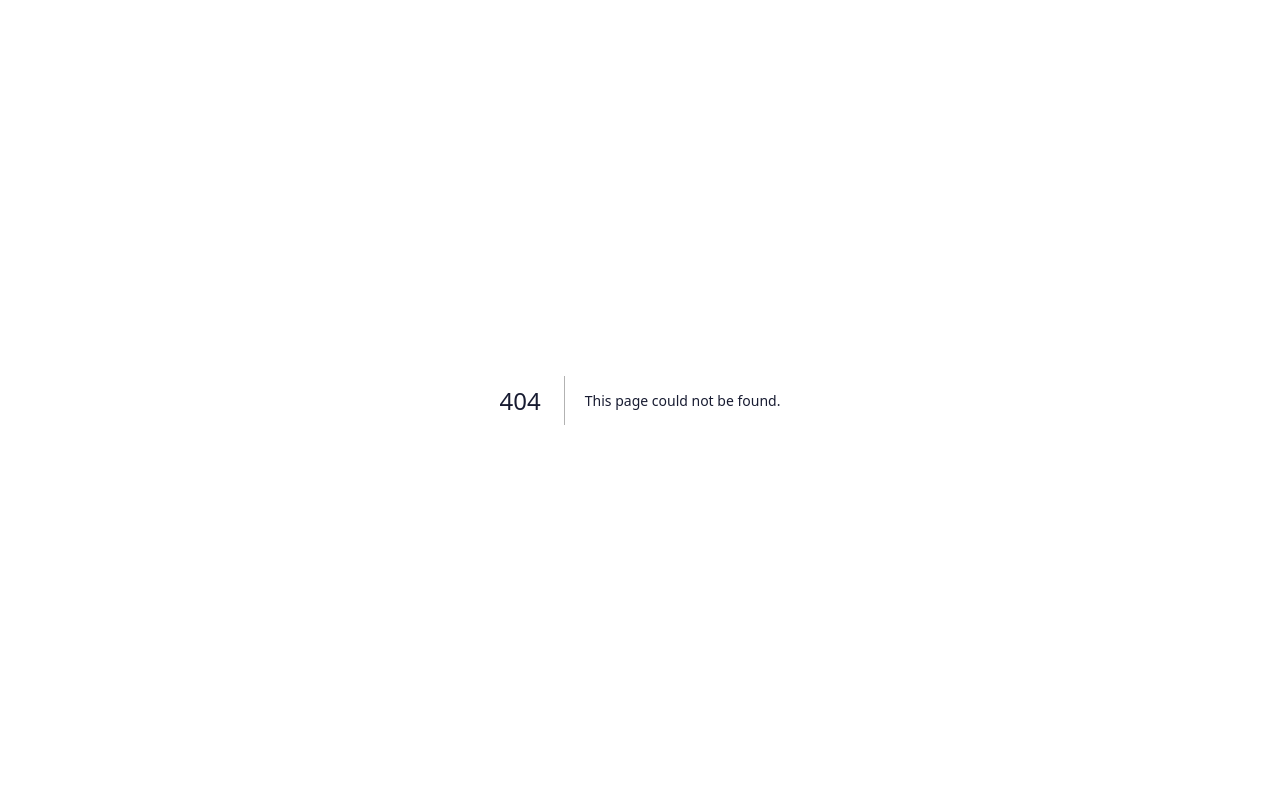
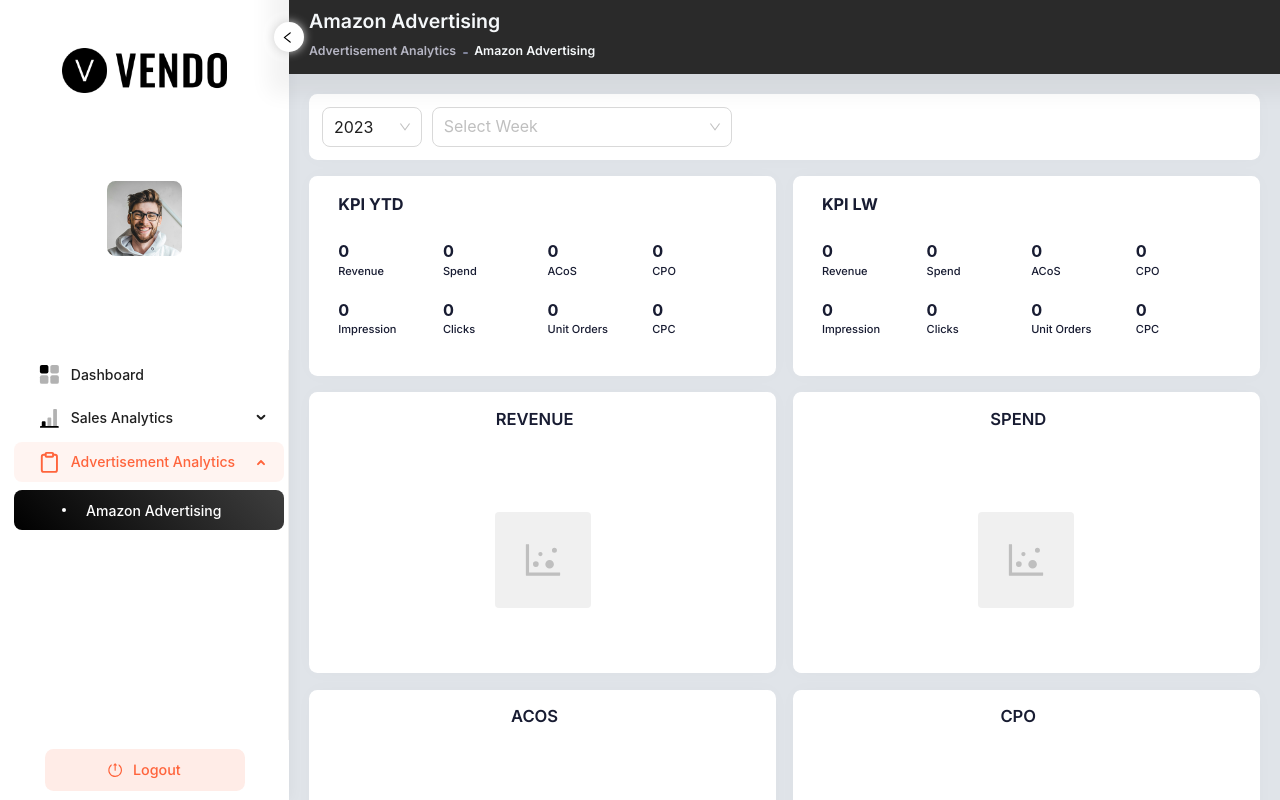
Before and after one commit to HaroonSarfraz/vendocommerce_front, a Next.js app: page /advertising-analytics/advertising-data in a window 1280 px wide. Before the commit this address had no page. Built offline with nearby package versions, Linux system fonts and the light colour scheme.

Commit message:
amazon advertising page design completed

```diff
--- /dev/null
+++ b/pages/advertising-analytics/advertising-data/index.js
@@ -0,0 +1,53 @@
+import { useState } from "react";
+import dynamic from "next/dynamic";
+import { TopBarFilter } from "@/src/components/sales-analytics/sales";
+import KPITable from "@/src/components/advertising-analytics/advertising-data/KPITable";
+import Graph from "@/src/components/advertising-analytics/advertising-data/Graph";
+
+const DashboardLayout = dynamic(() => import("@/src/layouts/DashboardLayout"), {
+  ssr: false,
+});
+
+export default function Users() {
+  const [filter, setFilter] = useState({
+    week: [],
+    year: 2023,
+  });
+
+  return (
+    <DashboardLayout>
+      <div className="content d-flex flex-column flex-column-fluid">
+        <div className="container-fluid">
+          {TopBarFilter(filter, setFilter, "Week")}
+
+          <div className="row gx-5 gx-xl-5">
+            <div className="col-xl-6 h-550px h-md-100">
+              <KPITable heading="KPI YTD" />
+            </div>
+            <div className="col-xl-6 h-550px h-md-100">
+              <KPITable heading="KPI LW" />
+            </div>
+          </div>
+
+          <div className="row gx-5 gx-xl-5">
+            <div className="col-xl-6 mb-5">
+              <Graph heading="REVENUE" loading={true} />
+            </div>
+            <div className="col-xl-6 mb-5">
+              <Graph heading="SPEND" loading={true} />
+            </div>
+            <div className="col-xl-6 mb-5">
+              <Graph heading="ACOS" loading={true} />
+            </div>
+            <div className="col-xl-6 mb-5">
+              <Graph heading="CPO" loading={true} />
+            </div>
+            <div className="col-xl-6 mb-5">
+              <Graph heading="TOTAL SALES & ACOS" loading={false} chartData={true} />
+            </div>
+          </div>
+        </div>
+      </div>
+    </DashboardLayout>
+  );
+}
--- a/src/assets/icons/index.js
+++ b/src/assets/icons/index.js
@@ -1172,6 +1172,25 @@
           </svg>
         );
 
+      case "clipboard":
+        return (
+          <svg
+            xmlns="http://www.w3.org/2000/svg"
+            width="24"
+            height="24"
+            viewBox="0 0 24 24"
+            fill="none"
+            stroke="currentColor"
+            stroke-width="2"
+            stroke-linecap="round"
+            stroke-linejoin="round"
+            class="feather feather-clipboard"
+          >
+            <path d="M16 4h2a2 2 0 0 1 2 2v14a2 2 0 0 1-2 2H6a2 2 0 0 1-2-2V6a2 2 0 0 1 2-2h2"></path>
+            <rect x="8" y="2" width="8" height="4" rx="1" ry="1"></rect>
+          </svg>
+        );
+
       default:
         return <span>NA</span>;
     }
--- /dev/null
+++ b/src/components/advertising-analytics/advertising-data/Details.js
@@ -0,0 +1,59 @@
+import Tooltip from '@/src/components/tooltip';
+import { Skeleton, Statistic } from 'antd';
+import CountUp from 'react-countup';
+
+const checkFloor = (srt) => {
+  if (srt > Math.floor(srt)) {
+    return true;
+  } else {
+    return false;
+  }
+};
+
+const formatter = (value) => (
+  <CountUp
+    decimals={checkFloor(value) ? 2 : 0}
+    end={value}
+    separator={checkFloor(value) ? '' : ','}
+  />
+);
+
+export default function Details( props ) {
+  const { data = [], loading = true } = props;
+
+  const getValue = (value, type) => {
+    return String(value).replace(type ? /[^a-zA-Z0-9-. ]/g : /[^$-% ]/g, '');
+  };
+
+  return data?.map((d, i) =>
+    loading ? (
+      title2Loading()
+    ) : (
+      <div className='col-lg-3 col-md-4 col-sm-6 mb-1' key={i}>
+        <h4 className='mb-0 fw-boldest d-flex align-items-center'>
+          {getValue(d?.value, false) !== '%' ? getValue(d?.value, false) : ''}
+          <Statistic
+            valueStyle={{
+              fontWeight: 700,
+              color: '#181c32',
+              fontSize: '1.25rem',
+              position: 'relative'
+            }}
+            value={getValue(d?.value, true)}
+            formatter={formatter}
+          />
+          {getValue(d?.value, false) === '%' ? '%' : ''}
+        </h4>
+        <h6 className='fw-bold fs-8'>
+          <Tooltip rule row={1}>
+            {d?.title || '-'}
+          </Tooltip>
+        </h6>
+      </div>
+    )
+  );
+}
+
+function title2Loading() {
+  return <Skeleton.Input size='small' active={true} />;
+}
--- /dev/null
+++ b/src/components/advertising-analytics/advertising-data/Graph.js
@@ -0,0 +1,88 @@
+import { DotChartOutlined } from "@ant-design/icons";
+import { Select, Skeleton } from "antd";
+import dynamic from "next/dynamic";
+
+const Chart = dynamic(() => import("react-apexcharts"), { ssr: false });
+
+export default function Graph({ loading, heading, chartData }) {
+  return (
+    <div className="card card-flush h-xl-100 fadeInRight">
+      <div className="card-header min-h-55px d-flex flex-row justify-content-center">
+        <h3 className="card-title">
+          <span className="card-label fw-bolder text-dark">{heading}</span>
+        </h3>
+      </div>
+      <div
+        className="card-body px-4 py-4 chart-area"
+        style={{ position: "relative" }}
+      >
+        {loading ? (
+          <div className="h-200px">
+            <div
+              style={{
+                position: "absolute",
+                inset: 0,
+                margin: "auto",
+                width: "fit-content",
+                height: "fit-content",
+              }}
+            >
+              <Skeleton.Node active>
+                <DotChartOutlined
+                  style={{
+                    fontSize: 40,
+                    color: "#bfbfbf",
+                  }}
+                />
+              </Skeleton.Node>
+            </div>
+          </div>
+        ) : chartData ? (
+          <Chart
+            options={{
+              dataLabels: {
+                enabled: false,
+              },
+              stroke: {
+                curve: "smooth",
+              },
+              xaxis: {
+                // categories: Object.values(chartData?.[0] || {})?.map(
+                //   (d) => d?.week_name
+                // ),
+                categories: ['wk1', 'wk2', 'wk3', 'wk4']
+              },
+              colors: ["#000", "#1BC5BD"],
+            }}
+            series={[
+              {
+                name: "asdsad",
+                // data: Object.values(chartData?.[0] || {})?.map(
+                //   (d) => d?.total_ordered_product_sales
+                // ),
+                data: [1,3,5,7]
+              },
+              {
+                name: "vbvbn",
+                // data: Object.values(chartData?.[0] || {})?.map(
+                //   (d) => d?.total_ordered_product_sales
+                // ),
+                data: [2,4,6,8]
+              },
+            ]}
+            type="area"
+            height={300}
+          />
+        ) : (
+          <h4 className="text-center">Graph data not found</h4>
+        )}
+        <div className="resize-triggers">
+          <div className="expand-trigger">
+            <div style={{ width: "535px", height: "327px" }} />
+          </div>
+          <div className="contract-trigger" />
+        </div>
+      </div>
+    </div>
+  );
+}
--- /dev/null
+++ b/src/components/advertising-analytics/advertising-data/KPITable.js
@@ -0,0 +1,54 @@
+import Details from "./Details";
+
+export default function KPITable({ heading }) {
+  return (
+    <div className="row gx-5 gx-xl-5">
+      <div className="col-xl-12 mb-5 mb-xl-5 h-200px">
+        <div className="card card-flush h-xl-100">
+          <div className="card-body py-3 pt-5">
+            <div className="row g-3">
+              <p className="fs-4 fw-boldest">{heading}</p>
+              <Details
+                loading={false}
+                data={[
+                  {
+                    title: "Revenue",
+                    value: 0,
+                  },
+                  {
+                    title: "Spend",
+                    value: 0,
+                  },
+                  {
+                    title: "ACoS",
+                    value: 0,
+                  },
+                  {
+                    title: "CPO",
+                    value: 0,
+                  },
+                  {
+                    title: "Impression",
+                    value: 0,
+                  },
+                  {
+                    title: "Clicks",
+                    value: 0,
+                  },
+                  {
+                    title: "Unit Orders",
+                    value: 0,
+                  },
+                  {
+                    title: "CPC",
+                    value: 0,
+                  },
+                ]}
+              />
+            </div>
+          </div>
+        </div>
+      </div>
+    </div>
+  );
+}
--- a/src/helpers/header.helper.js
+++ b/src/helpers/header.helper.js
@@ -33,4 +33,8 @@
     name: "Inbound Shipment",
     parent: "Inventory Management",
   },
+  "/advertising-analytics/advertising-data": {
+    name: "Amazon Advertising",
+    parent: "Advertisement Analytics",
+  },
 };
--- a/src/helpers/sidebar.helper.js
+++ b/src/helpers/sidebar.helper.js
@@ -78,4 +78,20 @@
   //     ),
   //   ]
   // ),
+  getItem(
+    "Advertisement Analytics",
+    "advertising-analytics",
+    <Icons type="clipboard" />,
+    [
+      getItem(
+        "Amazon Advertising",
+        "advertising-data",
+        <span className="menu-bullet">
+          <span className="bullet bullet-dot" />
+        </span>,
+        null,
+        "advertising-analytics"
+      ),
+    ]
+  ),
 ];
```
